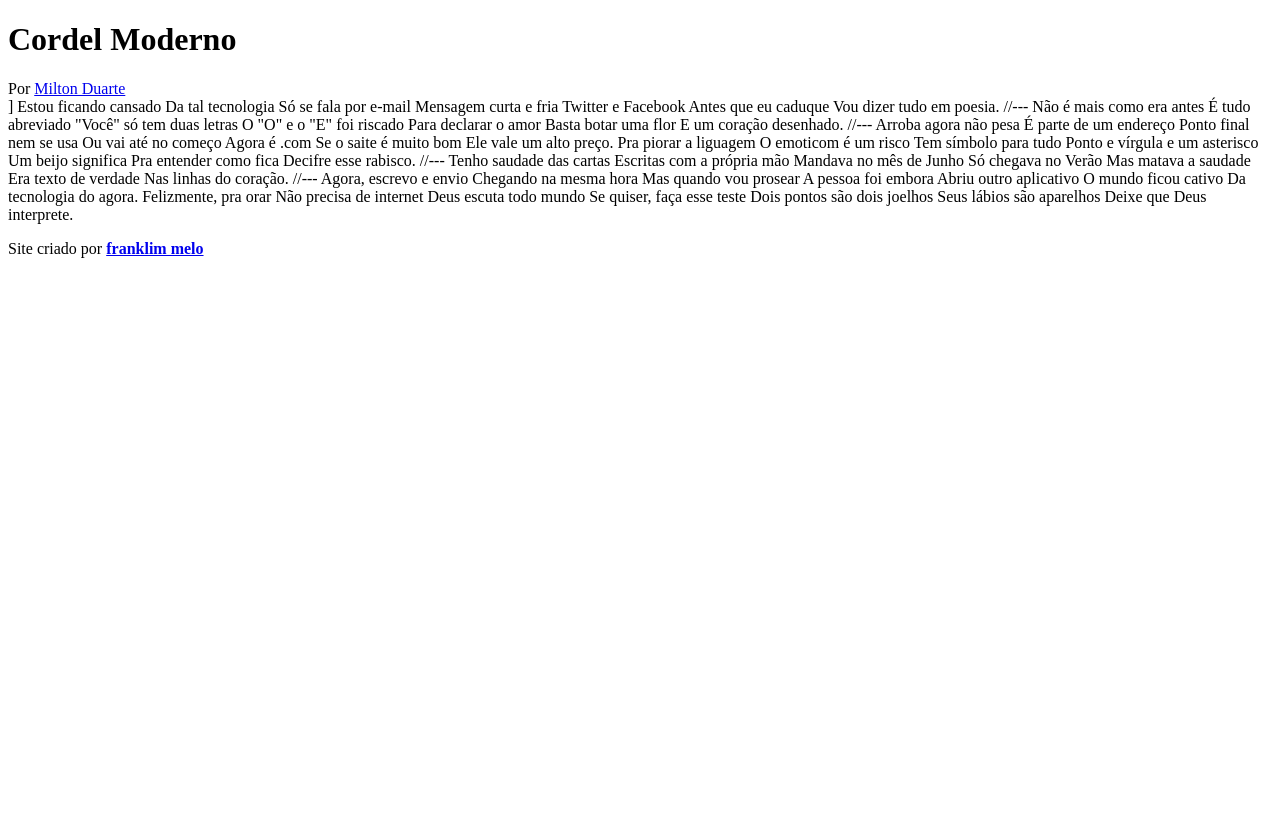
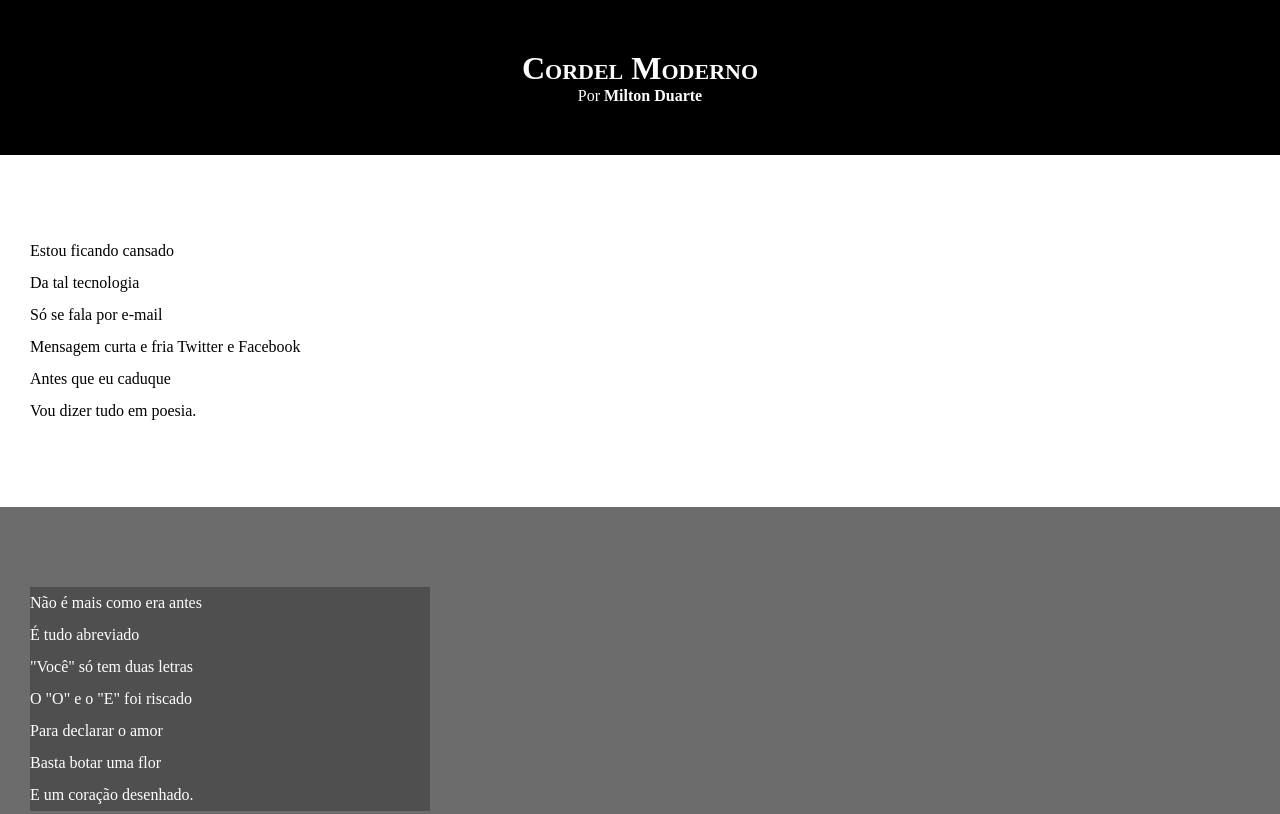
Before and after one commit to Franklimello/html-css, a plain HTML site: page desafio12/index.html in a window 1280 px wide. Shown: the top 814 px of the page. Drawn offline with Linux system fonts and the light colour scheme.

Commit message:
atualizacao

```diff
--- /dev/null
+++ b/desafio12/estilo/style.css
@@ -0,0 +1,63 @@
+@charset "utf-8";
+
+* {
+    margin: 0px;
+    padding: opx;
+}
+
+html, body {
+    min-height: 100vh;
+    background-color: darkgray;
+}
+
+header {
+    background-color: black;
+    color: white;
+    text-align: center;
+}
+header > h1 {
+    padding-top: 50px;
+    font-variant: small-caps;
+}
+
+header > p {
+    padding-bottom: 50px;
+}
+
+header a, footer a {
+    color: white;
+    text-decoration: none;
+    font-weight: bolder;
+}
+
+header a:hover, footer a:hover {
+    text-decoration: underline;
+}
+
+section {
+    padding-top: 10vh;
+    padding-bottom: 10vh;
+    line-height: 2em;
+    padding-left: 30px;
+}
+
+section.normal {
+    background-color: white;
+    color: black;
+}
+
+section.imagem {
+    background-color: rgba(0, 0, 0, 0.362);
+    color: white;
+}
+section.imagem > p {
+    width: 400px;
+    background-color: rgba(0, 0, 0, 0.267);
+}
+
+footer{
+    background-color: black;
+    text-align: center;
+    color: white;
+    padding: 10px;
+}
--- a/desafio12/index.html
+++ b/desafio12/index.html
@@ -4,79 +4,102 @@
     <meta charset="UTF-8">
     <meta name="viewport" content="width=device-width, initial-scale=1.0">
     <title>Cordel moderno</title>
+    <link rel="stylesheet" href="estilo/style.css">
 </head>
 <body>
     <header>
         <h1>Cordel Moderno</h1>
-        Por <a href="https://www.recantodasletras.com.br/poesias/3186743" target="_blank">Milton Duarte</a>
+        <p>Por <a href="https://www.recantodasletras.com.br/poesias/3186743" target="_blank">Milton Duarte</a></p>
 
-    </header>]
+    </header>
 
-    Estou ficando cansado
-    Da tal tecnologia
-    Só se fala por e-mail
-    Mensagem curta e fria
-    Twitter e Facebook
-    Antes que eu caduque
-    Vou dizer tudo em poesia.
+    <section class="normal">
+        <p>
+            Estou ficando cansado <br>
+            Da tal tecnologia <br>
+            Só se fala por e-mail <br>
+            Mensagem curta e fria
+            Twitter e Facebook <br>
+            Antes que eu caduque <br>
+            Vou dizer tudo em poesia. <br>
+        </p>
+    </section>
 
-    //---
 
-    Não é mais como era antes
-    É tudo abreviado
-    "Você" só tem duas letras
-    O "O" e o "E" foi riscado
-    Para declarar o amor
-    Basta botar uma flor
-    E um coração desenhado.
+    <section class="imagem">
+        <p>
+            Não é mais como era antes<br>
+            É tudo abreviado<br>
+            "Você" só tem duas letras<br>
+            O "O" e o "E" foi riscado<br>
+            Para declarar o amor<br>
+            Basta botar uma flor<br>
+            E um coração desenhado.<br>
+        </p>
+    </section>
 
-    //---
 
-    Arroba agora não pesa
-    É parte de um endereço
-    Ponto final nem se usa
-    Ou vai até no começo
-    Agora é .com
-    Se o saite é muito bom
-    Ele vale um alto preço.
+    <section class="normal">
 
-    Pra piorar a liguagem
-    O emoticom é um risco
-    Tem símbolo para tudo
-    Ponto e vírgula e um asterisco
-    Um beijo significa
-    Pra entender como fica
-    Decifre esse rabisco.
+        <p>
+            Arroba agora não pesa<br>
+            É parte de um endereço<br>
+            Ponto final nem se usa<br>
+            Ou vai até no começo<br>
+            Agora é .com<br>
+            Se o saite é muito bom<br>
+            Ele vale um alto preço.<br>
+        </p>
+        <p>
+            Pra piorar a liguagem<br>
+            O emoticom é um risco<br>
+            Tem símbolo para tudo<br>
+            Ponto e vírgula e um asterisco<br>
+            Um beijo significa<br>
+            Pra entender como fica<br>
+            Decifre esse rabisco.<br>
+        </p>
 
-    //---
+    </section>
 
-    Tenho saudade das cartas
-    Escritas com a própria mão
-    Mandava no mês de Junho
-    Só chegava no Verão
-    Mas matava a saudade
-    Era texto de verdade
-    Nas linhas do coração.
 
-    //---
+    <section class="imagem">
+        <p>
+            Tenho saudade das cartas<br>
+            Escritas com a própria mão<br>
+            Mandava no mês de Junho<br>
+            Só chegava no Verão<br>
+            Mas matava a saudade<br>
+            Era texto de verdade<br>
+            Nas linhas do coração.<br>
+        </p>
+    </section>
 
-    Agora, escrevo e envio
-    Chegando na mesma hora
-    Mas quando vou prosear
-    A pessoa foi embora
-    Abriu outro aplicativo
-    O mundo ficou cativo
-    Da tecnologia do agora.
 
-    Felizmente, pra orar
-    Não precisa de internet
-    Deus escuta todo mundo
-    Se quiser, faça esse teste
-    Dois pontos são dois joelhos
-    Seus lábios são aparelhos
-    Deixe que Deus interprete.
+    <section class="normal">
+
+        <p>
+            Agora, escrevo e envio<br>
+            Chegando na mesma hora<br>
+            Mas quando vou prosear<br>
+            A pessoa foi embora<br>
+            Abriu outro aplicativo<br>
+            O mundo ficou cativo<br>
+            Da tecnologia do agora.<br>
+        </p>
+        <p>
+            Felizmente, pra orar<br>
+            Não precisa de internet<br>
+            Deus escuta todo mundo<br>
+            Se quiser, faça esse teste<br>
+            Dois pontos são dois joelhos<br>
+            Seus lábios são aparelhos<br>
+            Deixe que Deus interprete.<br>
+        </p>
+
+    </section>
     <footer>
-        <p>Site criado por <strong><a href="https://franklimello.github.com/" target="_blank">franklim melo</a></strong></p>
+        <p>Site criado por <strong><a href="https://github.com/Franklimello" target="_blank">franklim melo</a></strong></p>
     </footer>
 </body>
 </html>
```
